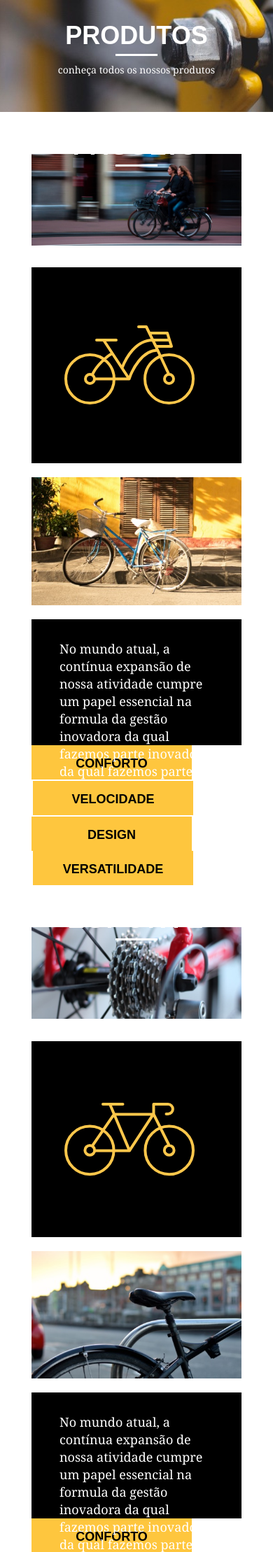
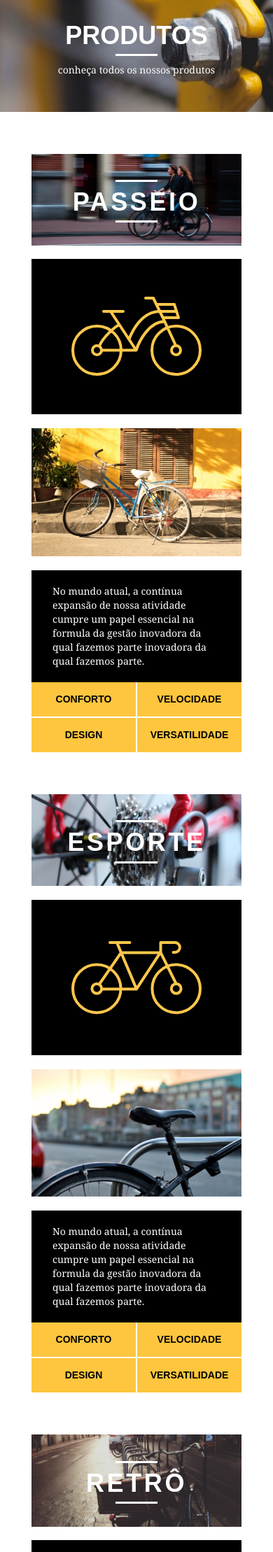
Before and after one commit to zamuelfernandes/bikcraft, a PHP site: page /produtos.html in a window 390 px wide. Shown: the part 232-2450 px from the top of the page at 70% size. Run offline with PHP 8.4, Linux system fonts and the light colour scheme.

Commit message:
Adaptada pg produtos

```diff
--- a/css/produtos.css
+++ b/css/produtos.css
@@ -34,7 +34,7 @@
 }
 
 .produto_icone img{
-	margin: 0 40px;
+	margin: 0 auto;
 }
 
 .produto_info {
--- a/css/responsivo.css
+++ b/css/responsivo.css
@@ -24,7 +24,30 @@
     height: 26px;
   }
 
-  }
+  /*Produtos*/
+
+.produto_item h2{
+	top: -150px;
+	margin-bottom: -56px;
+}
+
+.produto_icone {
+	padding: 41px 0;
+}
+
+.produto_info p{
+	font-size: 14px;
+	line-height: 20px;
+	height: 122px;
+	padding: 20px 30px;
+}
+
+.produto_info ul li {
+	width: 181px;
+	height: 49px;
+}
+
+} /* Final do estilo para tablets */
 
   /*Estilo para smartphone*/
   @media only screen and (max-width: 787px) {
@@ -104,4 +127,38 @@
     line-height: 25px;
   }
 
-  }
+  /*Produtos*/
+
+.produto_item h2{
+	top: -100px;
+	margin-bottom: -68px;
+}
+
+.produto_icone {
+	padding: 41px 0;
+}
+
+.produto_info p{
+	font-size: 14px;
+	line-height: 20px;
+	height: auto;
+	padding: 20px 30px;
+}
+
+.produto_info ul li {
+	width: 149px;
+	height: 49px;
+	font-size: 14px;
+	line-height: 20px;
+	padding-top: 14px;
+}
+
+.form {
+	padding-right: 0px;
+}
+
+.orcamento_dados ul {
+	padding-right: 0px;
+}
+
+} /* Final do estilo para smartphone */
```
